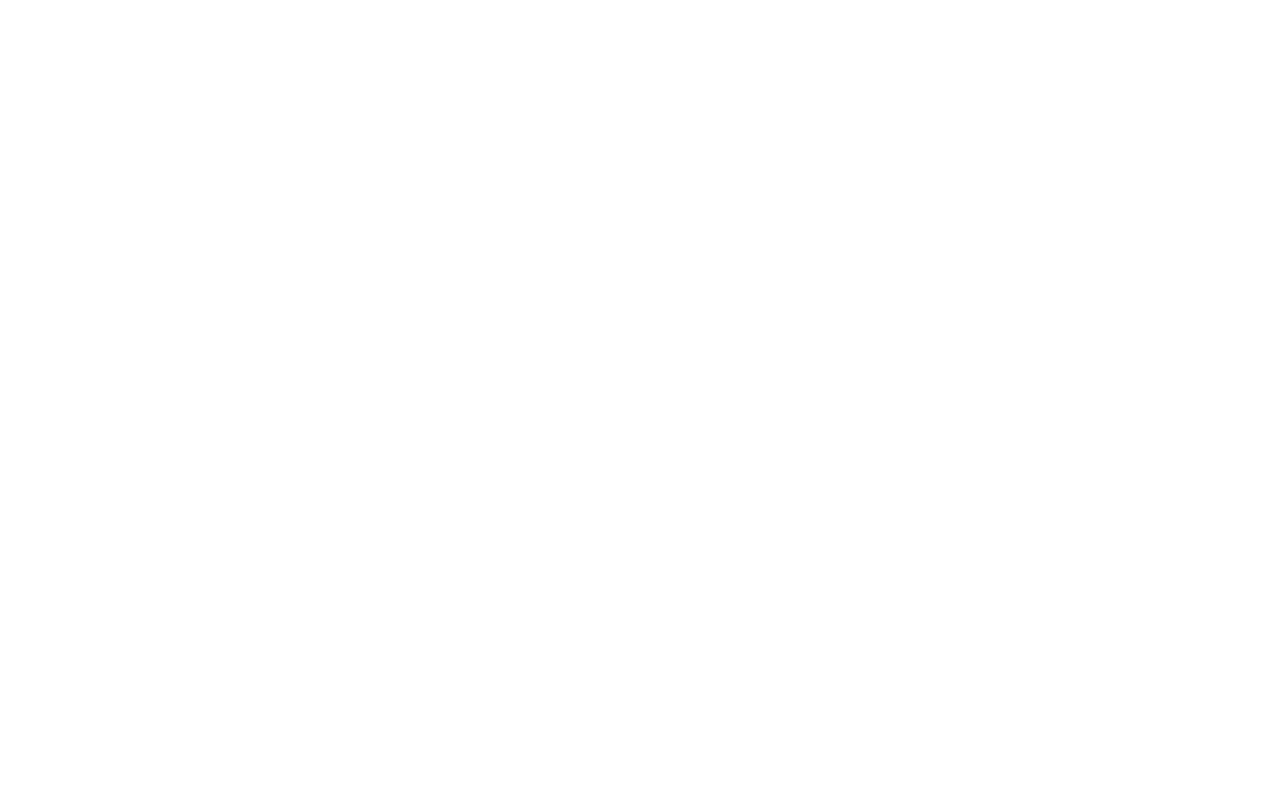
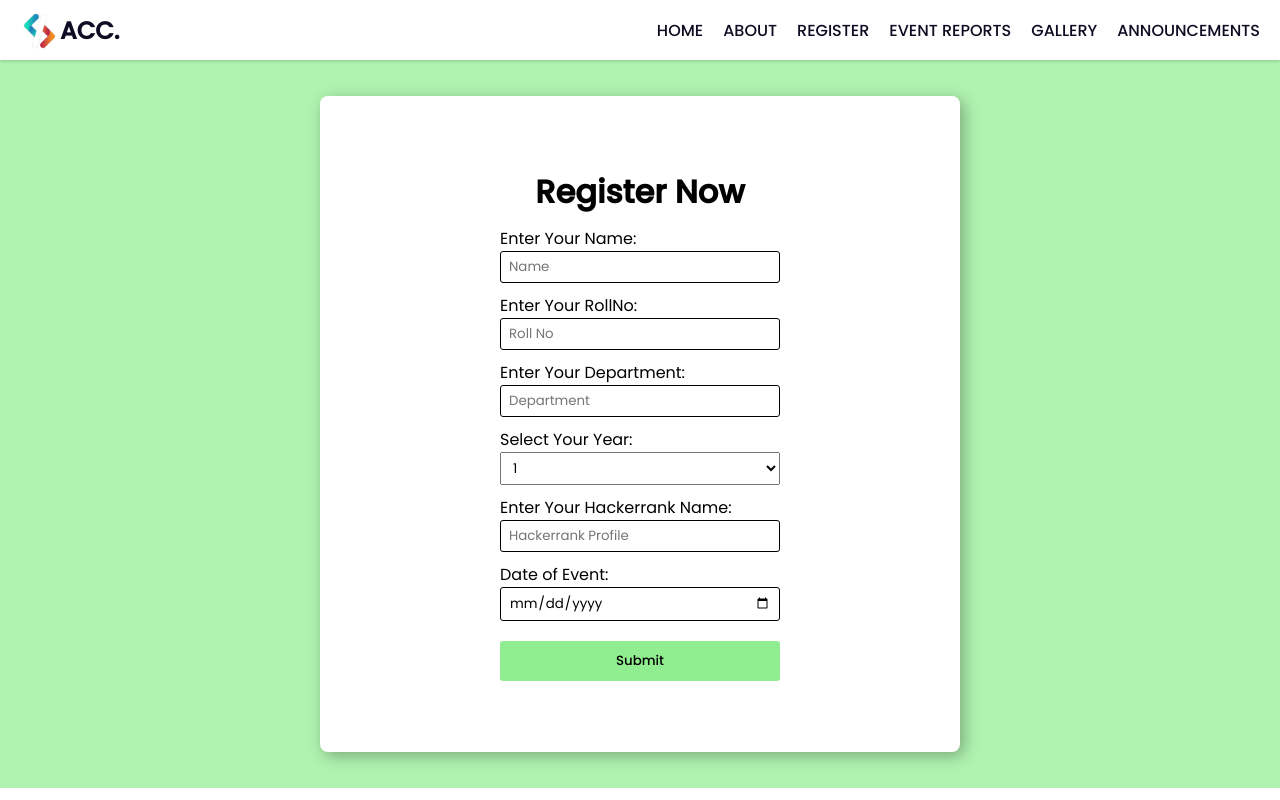
Before and after one commit to Vamsi-Praveen/Code-Carnival, a React (Vite) app: page /register in a window 1280 px wide. Before the commit this address had no page. Built offline with nearby package versions, Linux system fonts and the light colour scheme.

Commit message:
created registration page

```diff
--- a/src/Components/Main.jsx
+++ b/src/Components/Main.jsx
@@ -6,6 +6,7 @@
 import News from './News'
 import Coding from './Coding'
 import Gallery from './Gallery'
+import Regsiter from './Regsiter'
 
 const Main = () => {
   return (
@@ -16,6 +17,7 @@
             <Route path='/coding' element={<Coding/>}/>
             <Route path='/gallery' element={<Gallery/>}/>
             <Route path='/news' element={<News/>}/>
+            <Route path='/register' element={<Regsiter/>}/>
 
         </Routes>
    </>
--- a/src/Components/Navbar.jsx
+++ b/src/Components/Navbar.jsx
@@ -30,7 +30,8 @@
         <nav style={{ color: link }} className={isOpen?"nav-active":"nav"}>
           <Link to="/">HOME</Link>
           <Link to="/about">ABOUT</Link>
-          <Link to="/coding">CODING</Link>
+          <Link to="/register">REGISTER</Link>
+          <Link to="/coding">EVENT REPORTS</Link>
           <Link to="/gallery">GALLERY</Link>
           <Link to="/news">ANNOUNCEMENTS</Link>
 
--- /dev/null
+++ b/src/Components/Regsiter.jsx
@@ -0,0 +1,92 @@
+import { React, useState } from 'react'
+import Navbar from './Navbar'
+import '../styles/register.css'
+import axios from 'axios'
+
+const Regsiter = () => {
+    const [data, setData] = useState({
+        name: '',
+        rollno: '',
+        dept: '',
+        year: '',
+        hackerrank: '',
+        coding_date: '',
+        _id: ''
+    })
+    const handleChange = (e) => {
+        const name = e.target.name;
+        const value = e.target.value;
+        setData((prev) => {
+            return { ...prev, [name]: value };
+        })
+    }
+    const handleSubmit = (e) => {
+        e.preventDefault();
+        data._id = data.coding_date;
+        axios.post('http://localhost:8000/user/register', data)
+            .then((data) => {
+                if (data.status == 201) {
+                    alert("Registered Succesfull");
+                    setData({
+                        name: '',
+                        rollno: '',
+                        dept: '',
+                        year: '',
+                        hackerrank: '',
+                        coding_date: '',
+                    })
+                }
+            })
+            .catch((err) => {
+                if (err.response.status == 300) {
+                    alert("User Already Registered")
+                }
+            })
+    }
+    return (
+        <>
+
+            <Navbar />
+            <div className='register'>
+                <form id='register' onSubmit={handleSubmit}>
+                    <h1>Register Now</h1>
+                    <div className='input'>
+                        <label>Enter Your Name:</label>
+                        <input type='text' name='name' placeholder="Name" value={data.name}onChange={handleChange} />
+                    </div>
+                    <div className='input'>
+                        <label>Enter Your RollNo:</label>
+                        <input type='text' name='rollno' placeholder="Roll No" onChange={handleChange} value={data.rollno}/>
+                    </div>
+                    <div className='input'>
+                        <label>Enter Your Department:</label>
+                        <input type='text' name='dept' placeholder="Department" onChange={handleChange} value={data.dept}/>
+                    </div>
+                    <div className='input'>
+                        <label>Select Your Year:</label>
+                        <select name='year' onChange={handleChange} value={data.year}>
+                            <option>1</option>
+                            <option>2</option>
+                            <option>3</option>
+                            <option>4</option>
+                        </select>
+                    </div>
+                    <div className='input'>
+                        <label>Enter Your Hackerrank Name:</label>
+                        <input type='text' name='hackerrank' placeholder="Hackerrank Profile" onChange={handleChange} value={data.hackerrank}/>
+                    </div>
+                    <div className='input'>
+                        <label>Date of Event:</label>
+                        <input type='date' name='coding_date' onChange={handleChange} value={data.coding_date}/>
+                    </div>
+                    <div className='input'>
+                        <input type='submit' />
+                    </div>
+                </form>
+            </div>
+
+        </>
+    )
+}
+
+export default Regsiter
--- a/src/styles/navbar.css
+++ b/src/styles/navbar.css
@@ -5,7 +5,7 @@
     align-items: center;
     padding: 10px 20px;
     backdrop-filter: blur(0.1rem);
-    box-shadow: 0 0px 4px rgba(0,0,0,0.9);
+    box-shadow: 0 0px 4px rgba(0,0,0,0.3);
     position: relative;
     z-index: 1000;
 }
--- /dev/null
+++ b/src/styles/register.css
@@ -0,0 +1,70 @@
+.register
+{
+    display: flex;
+    align-items: center;
+    justify-content: center;
+    /* background: rgba(0,0,0,0.17); */
+    background-color: rgb(176, 243, 176);
+    height: 91vh;
+    width: 100vw;
+    position: relative;
+    z-index: 1;
+}
+form#register
+{
+    background-color: #fff;
+    width: 50%;
+    height: 90%;
+    padding: 20px 40px;
+    border-radius: 8px;
+    display: flex;
+    justify-content: center;
+    align-items: center;
+    gap: 10px;
+    box-shadow: 4px 4px 16px rgba(0,0,0,0.3)
+}
+input[type='submit']
+{
+    background-color: lightgreen !important;
+    color: black;
+    border: none !important;
+    font-weight: 500 !important;
+    padding: 10px 0 !important;
+    cursor: pointer;
+}
+.input
+{
+    display: flex;
+    flex-direction: column;
+    width: 50%;
+}
+select{
+    padding: 5px 8px;
+    outline: none;
+}
+.input input{
+    outline: none;
+    border: 1px solid black;
+    padding: 5px 8px;
+    border-radius: 3px;
+}
+
+
+@media screen and (max-width:480px) {
+    form#register
+    {
+        /* background-color: red; */
+        width: 100%;
+        height: auto;
+        display: flex;
+        flex-direction: column;
+        border-radius: 0;
+        box-shadow: none;
+    }
+    .input{
+        /* background-color: red; */
+        width: 100%;
+        display: flex;
+        /* flex-direction: column; */
+    }
+}
```
